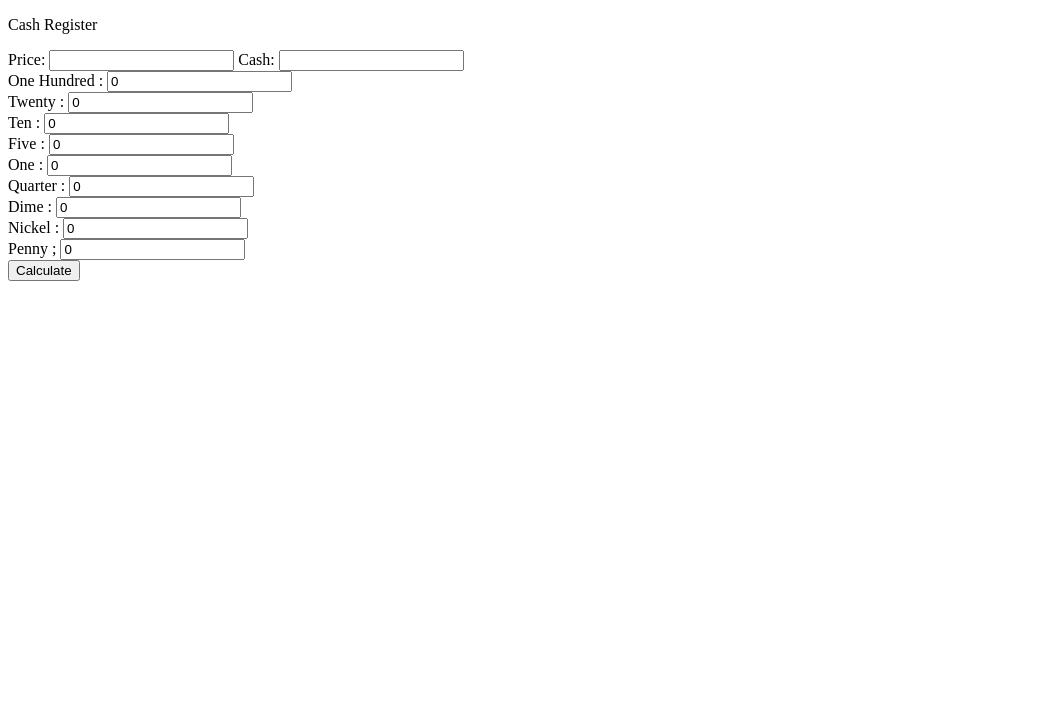
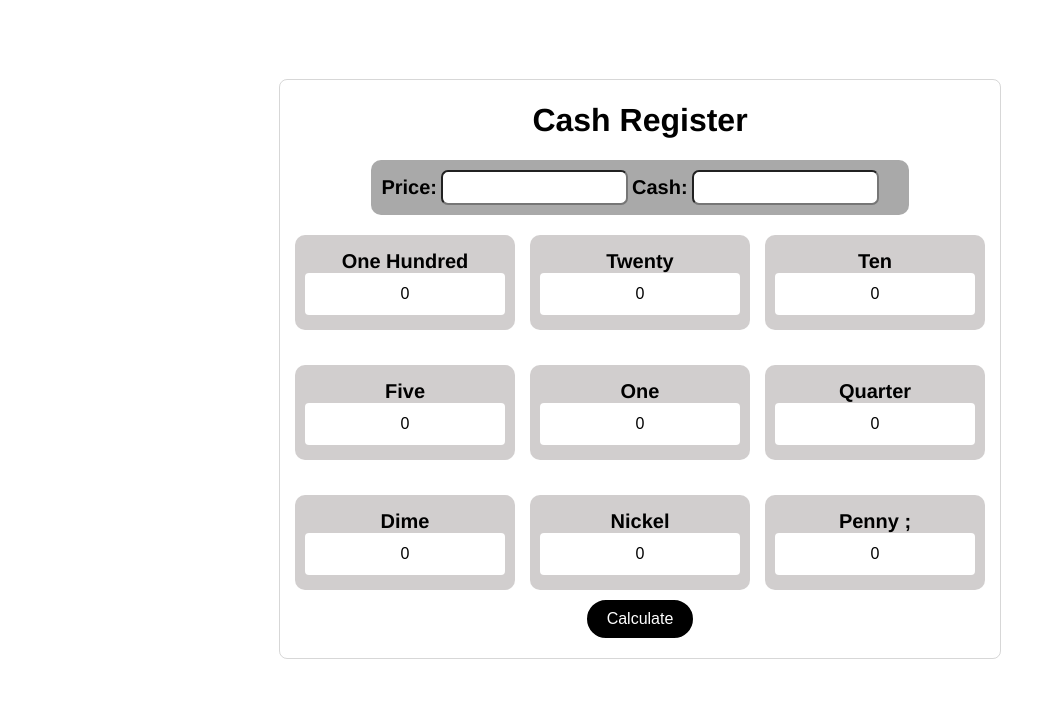
Before and after one commit to kadjialan/cash-register-js, a plain HTML site: page index.html in a window 1280 px wide. Shown: the whole page, without its empty margins (0-1056 px from the left). Drawn offline with Linux system fonts and the light colour scheme.

Commit message:
partial design

```diff
--- a/assets/styles/styles.css
+++ b/assets/styles/styles.css
@@ -0,0 +1,91 @@
+body,
+html {
+  font-family: Helvetica, sans-serif;
+  font-size: 100%;
+  margin: 0;
+  padding: 0;
+}
+
+form {
+  border: 1px solid rgba(106, 105, 105, 0.267);
+  text-align: center;
+  padding: 0 15px 20px 15px;
+  border-radius: 8px;
+}
+
+.form-prices {
+  align-items: center;
+  background-color: darkgray;
+  display: flex;
+  font-size: 1em;
+  justify-content: space-between;
+  width: fit-content;
+  margin: 0  auto 10px auto;
+  padding: 10px 30px 10px 10px;
+  gap: 4px;
+  border-radius: 10px;
+}
+
+.form-prices input {
+  border-radius: 7px;
+  padding: 8px 3px;
+}
+
+.form-row {
+  background-color: rgb(209, 206, 206);
+  flex-direction: column;
+  display: flex;
+  font-size: 1em;
+  width: 200px;
+  margin: 10px 0;
+  padding: 15px 10px;
+  border-radius: 10px;
+}
+
+.txt-input {
+  border: none;
+  border-radius: 4px;
+  font-size: 1em;
+  height: 40px;
+  text-align: center;
+}
+
+label {
+  font-size: 20px;
+  font-weight: 900;
+}
+
+#container {
+  align-items: center;
+  display: flex;
+  flex-direction: column;
+  height: 100vh;
+  justify-content: center;
+  width: 100vw;
+}
+
+#result {
+  height: 30px;
+  font-weight: 900;
+}
+
+.calulate {
+  cursor: pointer;
+  padding: 8px 18px;
+  border-radius: 50px;
+  font-size: 16px;
+  background-color: black;
+  border: 2px solid black;
+  color: white;
+}
+
+.calulate:hover {
+  background-color: #fff;
+  color: black;
+}
+
+.currencies {
+  display: grid;
+  grid-template-columns: auto auto auto;
+  gap: 15px;
+}
--- a/index.html
+++ b/index.html
@@ -9,15 +9,17 @@
   <body>
     <div id="container">
       <form action="" id="cash-register">
-        <p class="title">Cash Register</p>
+        <h1>Cash Register</h1>
+        <div class="form-prices">
+          <label for="price">Price:</label>
+          <input type="text" id="price" autocomplete="off" />
+          <label for="cash">Cash:</label>
+          <input type="text" id="cash" autocomplete="off" />
+        </div>
+
+        <div class="currencies">
           <div class="form-row">
-          <label for="price">Price:</label>
-          <input type="text" class="txt-input" id="price" autocomplete="off" />
-          <label for="cash">Cash:</label>
-          <input type="text" class="txt-input" id="cash" autocomplete="off" />
-        </div>
-        <div class="form-row">
-          <label for="one-hundred">One Hundred :</label>
+            <label for="one-hundred">One Hundred </label>
             <input
               type="text"
               class="txt-input"
@@ -28,7 +30,7 @@
             />
           </div>
           <div class="form-row">
-          <label for="twenty">Twenty :</label>
+            <label for="twenty">Twenty </label>
             <input
               type="text"
               class="txt-input"
@@ -39,7 +41,7 @@
             />
           </div>
           <div class="form-row">
-          <label for="ten">Ten :</label>
+            <label for="ten">Ten </label>
             <input
               type="text"
               class="txt-input"
@@ -50,7 +52,7 @@
             />
           </div>
           <div class="form-row">
-          <label for="five">Five :</label>
+            <label for="five">Five </label>
             <input
               type="text"
               class="txt-input"
@@ -61,7 +63,7 @@
             />
           </div>
           <div class="form-row">
-          <label for="one">One :</label>
+            <label for="one">One </label>
             <input
               type="text"
               class="txt-input"
@@ -72,7 +74,7 @@
             />
           </div>
           <div class="form-row">
-          <label for="quarter">Quarter :</label>
+            <label for="quarter">Quarter </label>
             <input
               type="text"
               class="txt-input"
@@ -83,7 +85,7 @@
             />
           </div>
           <div class="form-row">
-          <label for="dime">Dime :</label>
+            <label for="dime">Dime </label>
             <input
               type="text"
               class="txt-input"
@@ -94,7 +96,7 @@
             />
           </div>
           <div class="form-row">
-          <label for="nickel">Nickel :</label>
+            <label for="nickel">Nickel </label>
             <input
               type="text"
               class="txt-input"
@@ -115,7 +117,9 @@
               onfocus="if(this.value == '0') {this.value = '';}"
             />
           </div>
-        <div class="form-row">
+        </div>
+
+        <div class="">
           <button id="submit-btn" class="calulate">Calculate</button>
         </div>
       </form>
```
Lines whose indentation alone changed are shown as unchanged.
